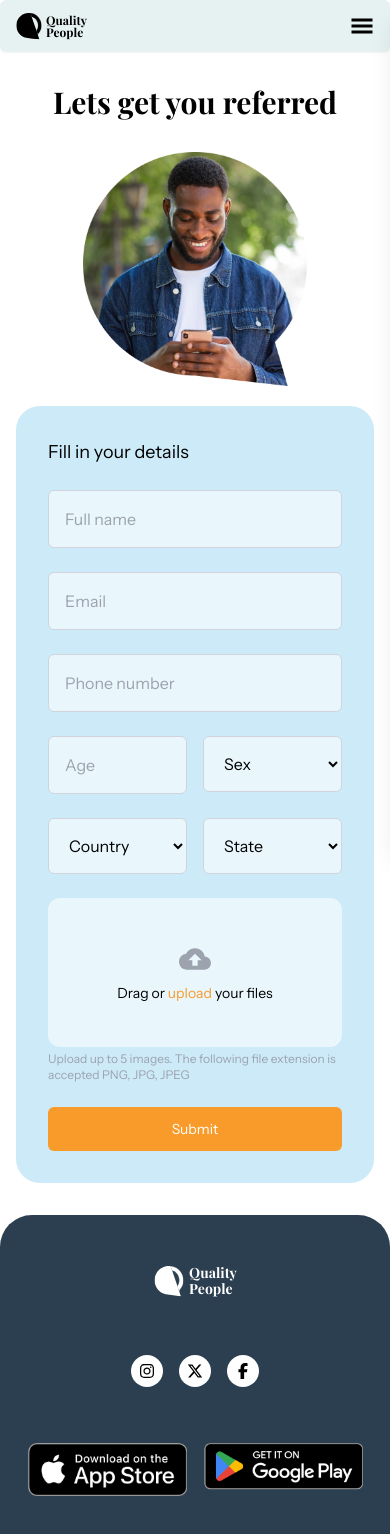
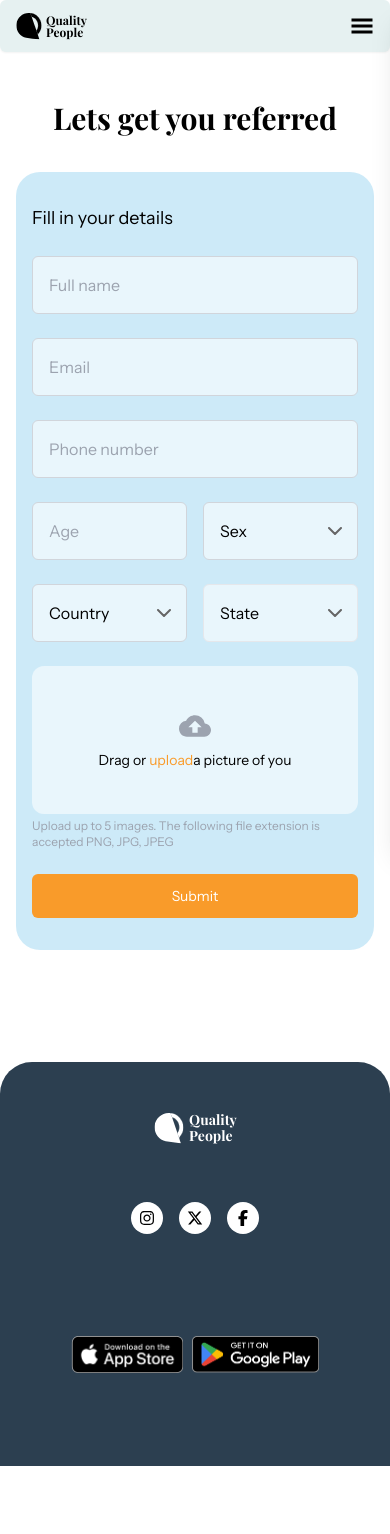
Before and after one commit to ayobamihybrid/quality_people, a Next.js app: page /reffered in a window 390 px wide. Shown: the top 1534 px of the page. After the commit the page ends 1466 px from the top, so only its background shows below. Built offline with nearby package versions, Linux system fonts and the light colour scheme; a web font is replaced by a local one.

Commit message:
polishing

```diff
--- a/src/app/components/Footer.js
+++ b/src/app/components/Footer.js
@@ -7,8 +7,8 @@ import Image from 'next/image';
 const Footer = ({ contactUs }) => {
   return (
     <div
-      className={`w-full bg-[#2c3f50] flex flex-col md:flex-row justify-between items-center gap-14 md:gap-0 py-12 xl:py-36 px-[6rem] ${
-        contactUs && 'rounded-t-[2rem] xl:rounded-t-[5rem] py-12 xl:py-36 px-20'
+      className={`w-full bg-[#2c3f50] flex flex-col lg:flex-row justify-between items-center gap-14 lg:gap-0 py-12 xl:py-36 px-9 xl:px-20 ${
+        contactUs && 'rounded-t-[2rem] xl:rounded-t-[5rem]'
       } `}
     >
       <div className="flex items-center gap-1">
@@ -16,7 +16,7 @@ const Footer = ({ contactUs }) => {
           viewBox="0 0 29 32"
           fill="none"
           xmlns="http://www.w3.org/2000/svg"
-          className="w-[2rem] h-[2rem] xl:w-[3rem] xl:h-[4rem]"
+          className="w-[2rem] h-[2rem] md:w-[3rem] md:h-[4rem]"
         >
           <g clip-path="url(#clip0_165_4140)">
             <path
@@ -53,7 +53,7 @@ const Footer = ({ contactUs }) => {
         </div>
       </div>
 
-      <div className="flex gap-4 xl:gap-6 text-[#000] justify-end items-center">
+      <div className="flex gap-4 xl:gap-6 text-[#000] items-center lg:ml-36">
         <a
           href="#"
           className="bg-[#fff] p-2 rounded-full hover:bg-white/20 transition-colors"
@@ -74,23 +74,23 @@ const Footer = ({ contactUs }) => {
         </a>
       </div>
 
-      <div className="flex justify-center gap-4">
-        <a href="#" className="w-40">
+      <div className="flex items-center gap-2 xl:gap-4">
+        <a href="#">
           <Image
             src="/appStore.png"
             alt="love icon"
-            width={63}
-            height={48}
-            className=" w-full object-contain"
+            width={60}
+            height={44}
+            className="w-28 h-28 xl:w-36 xl:h-36 object-contain"
           />
         </a>
-        <a href="#" className="w-40">
+        <a href="#">
           <Image
             src="/playStore.png"
             alt="love icon"
             width={63}
             height={48}
-            className=" w-full object-contain"
+            className="w-32 h-32 xl:w-40 xl:h-40 object-contain"
           />
         </a>
       </div>
--- a/src/app/components/ImageSlider.js
+++ b/src/app/components/ImageSlider.js
@@ -43,11 +43,11 @@ const ImageSlider = ({ slides }) => {
             key={slideIndex}
             onClick={() => goToSlide(slideIndex)}
             className={`
-              w-3 h-3 2xl:w-5 2xl:h-5 rounded-full cursor-pointer transition-all duration-300
+              h-4 rounded-full cursor-pointer transition-all duration-300
               ${
                 currentIndex === slideIndex
-                  ? 'bg-[#f39c13] w-12 2xl:w-24'
-                  : 'bg-gray-400 hover:bg-gray-600'
+                  ? 'bg-[#f39c13] w-20 2xl:w-24'
+                  : 'bg-gray-300 w-4 hover:bg-gray-400'
               }
             `}
           />
--- a/src/app/components/Network.js
+++ b/src/app/components/Network.js
@@ -41,7 +41,7 @@ const Network = () => {
       id="service"
       className="w-full max-w-[1440px] mx-auto my-14 px-3 xl:px-5"
     >
-      <div className="flex flex-col space-y-4 md:space-y-9 justify-center items-center text-[#000] text-center">
+      <div className="flex flex-col space-y-4 md:space-y-9 xl:space-y-16 justify-center items-center text-[#000] text-center">
         <p className="max-w-xl xl:max-w-4xl text-3xl md:text-5xl xl:text-7xl font-bold">
           Join a network that values trust and growth
         </p>
--- a/src/app/components/TestimonialSlider.js
+++ b/src/app/components/TestimonialSlider.js
@@ -30,7 +30,7 @@ const TestimonialSlider = ({ testimonials }) => {
       onMouseEnter={() => setIsHovered(true)}
       onMouseLeave={() => setIsHovered(false)}
     >
-      <div className="relative flex justify-center items-center min-h-[19rem] my-4">
+      <div className="relative flex justify-center items-center min-h-[20rem] my-4">
         <div className="flex justify-center items-center w-full">
           {testimonials.map((testimonial, index) => {
             let position = index - currentIndex;
@@ -42,7 +42,7 @@ const TestimonialSlider = ({ testimonials }) => {
               <div
                 key={index}
                 className={`
-                  absolute w-full max-w-xl p-6 rounded-lg transition-all duration-500 text-black
+                  absolute w-full max-w-xl p-3 rounded-lg transition-all duration-500 text-black
                   ${
                     position === 0
                       ? 'z-20 opacity-100 scale-100 translate-x-0 bg-sky-200'
--- a/src/app/reffered/page.js
+++ b/src/app/reffered/page.js
@@ -1,10 +1,7 @@
 'use client';
 
 import React, { useCallback, useEffect, useState } from 'react';
-import Image from 'next/image';
 
-import { FaFacebookF, FaXTwitter } from 'react-icons/fa6';
-import { FaInstagram } from 'react-icons/fa';
 import { MdCloudUpload } from 'react-icons/md';
 
 import { toast, Toaster } from 'react-hot-toast';
@@ -203,11 +200,11 @@ const Reffered = () => {
       <Toaster position="top-right" />
       <div className="w-full max-w-[1440px] mx-auto flex flex-col lg:flex-row gap-5 xl:gap-0 lg:justify-between px-4 md:px-8 py-8 lg:py-20 text-[#000]">
         <div className="w-full xl:w-[40%] flex flex-col items-center lg:items-start">
-          <h1 className="font-playfair text-3xl md:text-5xl xl:text-7xl font-bold">
+          <h1 className="my-4 font-playfair text-3xl md:text-5xl xl:text-7xl font-bold">
             Lets get you referred
           </h1>
 
-          <div className="mt-8 xl:mt-20 w-[14rem] xl:w-[22rem]">
+          <div className="hidden lg:block mt-20 w-[14rem] xl:w-[22rem]">
             <img
               src="/reffered_img.png"
               alt="Person smiling"
@@ -216,17 +213,18 @@ const Reffered = () => {
           </div>
         </div>
 
-        <div className="w-full xl:w-[60%] bg-[#8dceee6f] rounded-3xl p-8">
+        <div className="w-full xl:w-[60%] bg-[#8dceee6f] rounded-3xl py-8 px-4 xl:p-8">
           <form onSubmit={handleSubmit} className="space-y-6 font-instrument">
             <h2 className="text-lg md:text-xl xl:text-2xl mb-6">
               Fill in your details
             </h2>
+
             <div>
               <input
                 type="text"
                 name="fullName"
                 placeholder="Full name"
-                className={`w-full p-4 rounded-md border ${
+                className={`w-full p-4 rounded-md border focus:ring-0 outline-none ${
                   errors.fullName ? 'border-red-500' : 'border-gray-300'
                 } bg-[#ffffff91]`}
                 value={formData.fullName}
@@ -240,7 +238,7 @@ const Reffered = () => {
                 type="email"
                 name="email"
                 placeholder="Email"
-                className={`w-full p-4 rounded-md border ${
+                className={`w-full p-4 rounded-md border focus:ring-0 outline-none ${
                   errors.email ? 'border-red-500' : 'border-gray-300'
                 } bg-[#ffffff91]`}
                 value={formData.email}
@@ -254,7 +252,7 @@ const Reffered = () => {
                 type="tel"
                 name="phoneNumber"
                 placeholder="Phone number"
-                className={`w-full p-4 rounded-md border ${
+                className={`w-full p-4 rounded-md border focus:ring-0 outline-none ${
                   errors.phoneNumber ? 'border-red-500' : 'border-gray-300'
                 } bg-[#ffffff91]`}
                 value={formData.phoneNumber}
@@ -269,7 +267,7 @@ const Reffered = () => {
                   type="number"
                   name="age"
                   placeholder="Age"
-                  className={`w-full p-4 rounded-md border ${
+                  className={`w-full p-4 rounded-md border focus:ring-0 outline-none ${
                     errors.age ? 'border-red-500' : 'border-gray-300'
                   } bg-[#ffffff91]`}
                   value={formData.age}
@@ -278,12 +276,12 @@ const Reffered = () => {
                 {renderError('age')}
               </div>
 
-              <div className="w-1/2">
+              <div className="relative w-1/2">
                 <select
                   name="sex"
-                  className={`w-full p-4 rounded-md border ${
+                  className={`w-full p-4 rounded-md border focus:ring-0 outline-none ${
                     errors.sex ? 'border-red-500' : 'border-gray-300'
-                  } bg-[#ffffff91]`}
+                  } bg-[#ffffff91] appearance-none`}
                   value={formData.sex}
                   onChange={handleChange}
                 >
@@ -292,34 +290,59 @@ const Reffered = () => {
                   <option value="female">Female</option>
                   <option value="other">Other</option>
                 </select>
+                <div className="pointer-events-none absolute inset-y-0 right-4 flex items-center">
+                  <svg width="14" height="8" viewBox="0 0 14 8" fill="none">
+                    <path
+                      d="M1 1L7 7L13 1"
+                      stroke="#666666"
+                      strokeWidth="2"
+                      strokeLinecap="round"
+                      strokeLinejoin="round"
+                    />
+                  </svg>
+                </div>
                 {renderError('sex')}
               </div>
             </div>
 
             <div className="flex gap-4">
-              <div className="w-1/2">
+              <div className="relative w-1/2">
                 <select
                   name="country"
-                  className={`w-full p-4 rounded-md border ${
-                    errors.country ? 'border-red-500' : 'border-gray-300'
-                  } bg-[#ffffff91]`}
+                  className={`w-full p-4 rounded-md border focus:ring-0 outline-none ${
+                    errors.sex ? 'border-red-500' : 'border-gray-300'
+                  } bg-[#ffffff91] appearance-none`}
                   value={formData.country}
                   onChange={handleChange}
                 >
-                  <option value="">Country</option>
+                  <option value="" className="ml-[-8px]">
+                    Country
+                  </option>
                   <option value="ng">Nigeria</option>
                   <option value="us">United States</option>
                   <option value="cn">China</option>
                 </select>
+
+                <div className="pointer-events-none absolute inset-y-0 right-4 flex items-center">
+                  <svg width="14" height="8" viewBox="0 0 14 8" fill="none">
+                    <path
+                      d="M1 1L7 7L13 1"
+                      stroke="#666666"
+                      strokeWidth="2"
+                      strokeLinecap="round"
+                      strokeLinejoin="round"
+                    />
+                  </svg>
+                </div>
                 {renderError('country')}
               </div>
 
-              <div className="w-1/2">
+              <div className="relative w-1/2">
                 <select
                   name="state"
-                  className={`w-full p-4 rounded-md border ${
+                  className={`w-full p-4 rounded-md border focus:ring-0 outline-none${
                     errors.state ? 'border-red-500' : 'border-gray-300'
-                  } bg-[#ffffff91]`}
+                  } bg-[#ffffff91] appearance-none`}
                   value={formData.state}
                   onChange={handleChange}
                 >
@@ -328,6 +351,18 @@ const Reffered = () => {
                   <option value="ny">New York</option>
                   <option value="hk">Hong Kong</option>
                 </select>
+
+                <div className="pointer-events-none absolute inset-y-0 right-4 flex items-center">
+                  <svg width="14" height="8" viewBox="0 0 14 8" fill="none">
+                    <path
+                      d="M1 1L7 7L13 1"
+                      stroke="#666666"
+                      strokeWidth="2"
+                      strokeLinecap="round"
+                      strokeLinejoin="round"
+                    />
+                  </svg>
+                </div>
                 {renderError('state')}
               </div>
             </div>
@@ -360,8 +395,8 @@ const Reffered = () => {
                     <div className="flex flex-col items-center gap-2">
                       <MdCloudUpload className="h-8 w-8 xl:w-14 xl:h-14 text-gray-400" />
                       <p className="text-sm md:text-lg xl:text-xl">
-                        Drag or <span className="text-[#F99B2A]">upload</span>{' '}
-                        your files
+                        Drag or <span className="text-[#F99B2A]">upload</span>a
+                        picture of you
                       </p>
                     </div>
                   ) : (
@@ -405,7 +440,9 @@ const Reffered = () => {
         </div>
       </div>
 
-      <Footer contactUs={true} />
+      <div className="mt-20">
+        <Footer contactUs={true} />
+      </div>
     </div>
   );
 };
```
Also changed, not shown: src/app/components/Navbar.js (+6 -3 lines), src/app/contact-us/page.js (+16 -14 lines).
